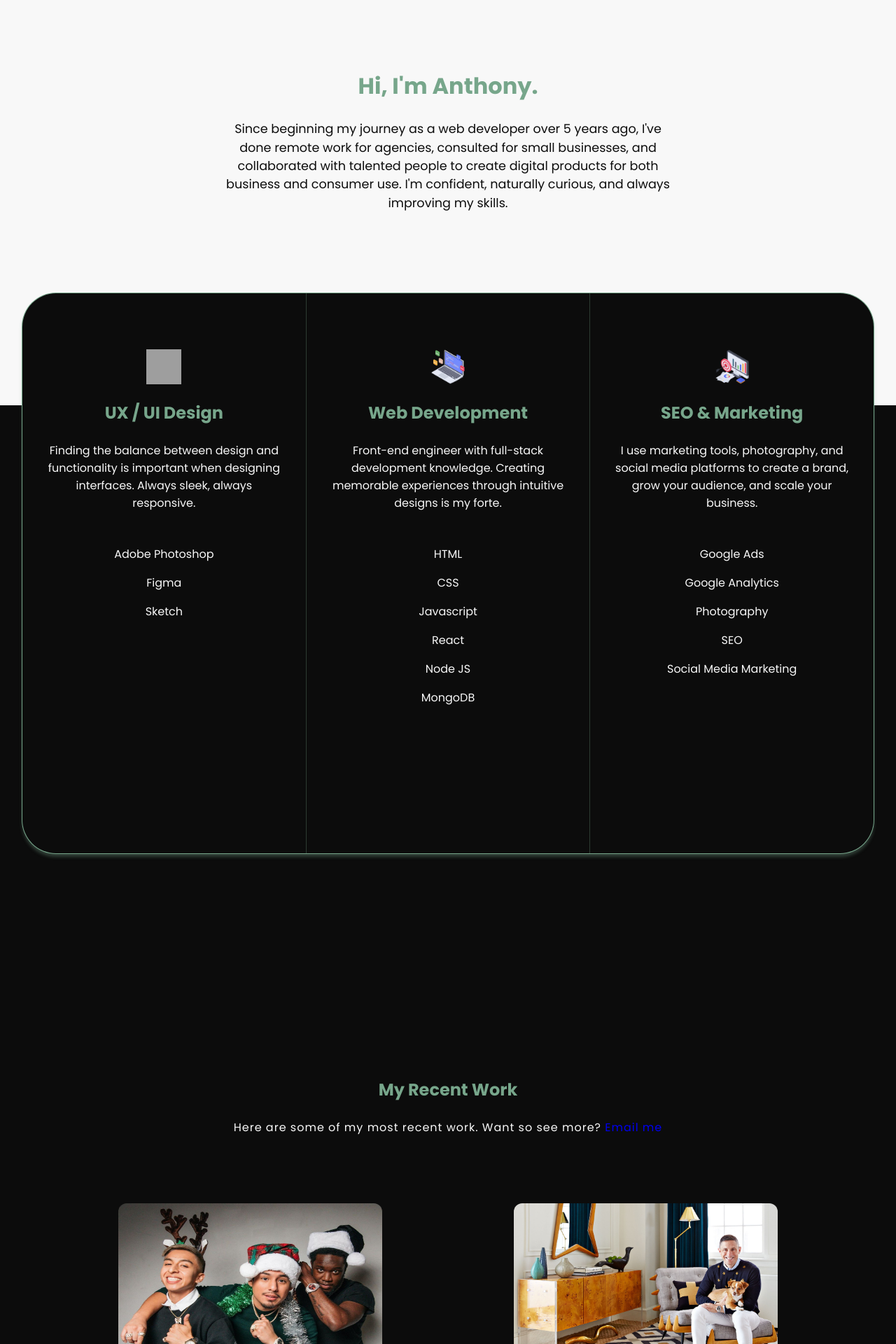
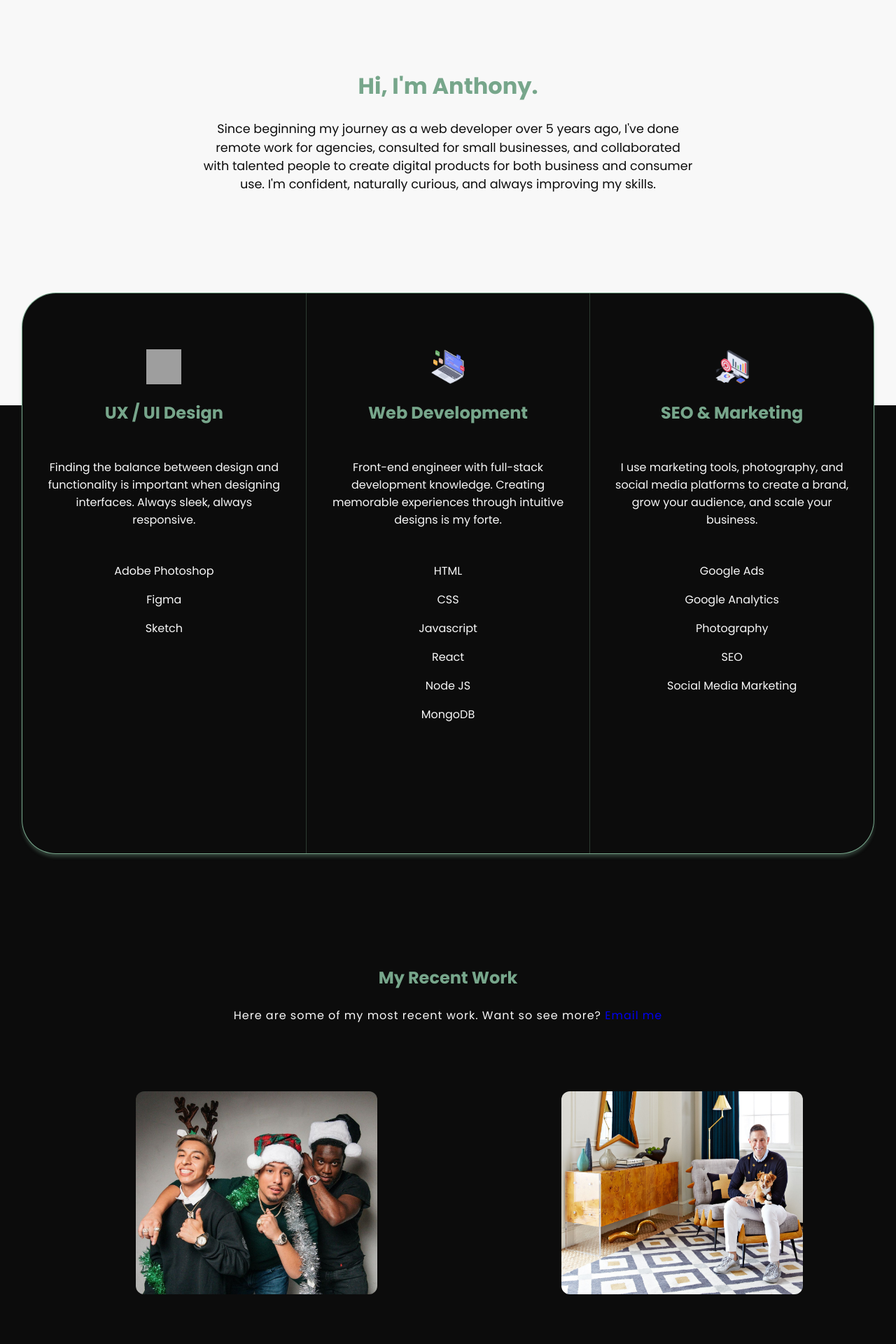
Before and after one commit to Duquea95/NextJS_Portfolio, a Next.js app: page / in a window 1280 px wide. Shown: the part 880-2800 px from the top of the page at 70% size. Built offline with nearby package versions, Linux system fonts and the light colour scheme; grey boxes are pictures that could not be loaded.

Commit message:
css update

```diff
--- a/components/Cards/index.js
+++ b/components/Cards/index.js
@@ -31,7 +31,7 @@ const Cards = (props) => {
           {cardElements.map((card, idx) =>{
             return(
             <figure className='card' key={'card__'+idx}>
-              <Image alt='Anthony Duque - Front-End Engineer' priority src={card.src} width={400} height={200}/>
+              <Image alt='Anthony Duque - Front-End Engineer' priority src={card.src} width={345} height={290}/>
               <figcaption>
                 <div>
                   <p>{card.subText}</p>
--- a/global.css
+++ b/global.css
@@ -316,9 +316,6 @@ Component Styling - CopyBlock
   height: 40vh;
 }
 .CopyBlock .content{
-  width: 400px;
-}
-.CopyBlock .content{
   padding: 10rem 0;
   margin: 0 auto;
 }
@@ -336,7 +333,6 @@ Component Styling - Cards
 *********************************/
 
 .cards .content{
-  padding: 10rem 75px;
   text-align: center;
 }
 .cards .content-title{
@@ -349,21 +345,22 @@ Component Styling - Cards
 .card-grid{
   flex-wrap: wrap;
   justify-content: space-evenly;
+  display: block;
 }
 .card{
   position: relative;
-  min-height: 275px;
-  min-width: 250px;
+  height: 290px;
+  width: 345px;
   margin: 0 auto 3rem;
 }
 .cards h2, .CopyBlock .content p{
   color: #0c0c0c;
 }
 .card img{
-  height: 100%;
-  width: 100%;
-  bottom: 0;
-  left: 0;
+  /* height: 100%; */
+  /* width: 100%; */
+  /* bottom: 0;
+  left: 0; */
   position: absolute;
   right: 0;
   top: 0;
@@ -371,11 +368,13 @@ Component Styling - Cards
 .card figcaption, .card .overlay{
   position: absolute;
   top: 0;
-  left: 0;
-  bottom: 0;
+  /* left: 0;
+  bottom: 0; */
   right: 0;
-  width: 100%;
-  height: 100%;
+  height: 290px;
+  width: 345px;
+  /* width: 100%;
+  height: 100%; */
   opacity: 0;
   transition: opacity .45s ease-in-out;
 }
@@ -555,11 +554,14 @@ Component Styling - Carousel
   position: relative;
   overflow: hidden;
 }
+.slides-container, .CopyBlock > div, .cards > div {
+  width: calc(100vw - 4rem);
+  margin: 0 auto;
+}
 .slides-container {
   /* height: calc(100vh - 2rem); */
   /* width: 100%; */
   height: 100%;
-  width: calc(100vw - 4rem);
   display: flex;
   /* justify-content: center; */
   align-items: center;
@@ -581,9 +583,6 @@ Component Styling - Carousel
 .slide:last-child{
   margin-right: 0;
 }
-.slide-copy{
-  margin-top: 1.5rem;
-}
 .slide-head, .slide-copy, .slide-list{
   width: calc(100% - 4rem);
   margin: 0 auto;
@@ -591,10 +590,7 @@ Component Styling - Carousel
 .slide-head{
   margin-top: 5rem;
 }
-.slide-copy{
-  margin: 1.5rem auto;
-}
-.slide-list{
+.slide-list, .slide-copy{
   margin-top: 3rem;
 }
 .slide img, .slide-list-item{
@@ -942,7 +938,7 @@ footer div.padding.content > div:first-child a:hover::after{
   .dsktp-only{
     display: unset;
   }
-  .section.flex,.banner .flex, footer .section .content > div, form .flex, .section.text-with-image,.section.text-with-image .content > .flex, .user-learning .flex, .tab-content, .tabs .padding.content .flex{
+  .section.flex,.banner .flex, footer .section .content > div, form .flex, .section.text-with-image,.section.text-with-image .content > .flex, .user-learning .flex, .tab-content, .tabs .padding.content .flex, .card-grid{
     display: flex;
   }
   .flex.tabs{
@@ -958,12 +954,13 @@ footer div.padding.content > div:first-child a:hover::after{
   .card{
     width: 33.3333%;
   }
+
   .cards .content-copy{
     margin-bottom: 6rem;
   }
 
   .CopyBlock .content{
-    width: 50%;
+    width: 700px;
   }
 
   footer div.padding.content{
```
